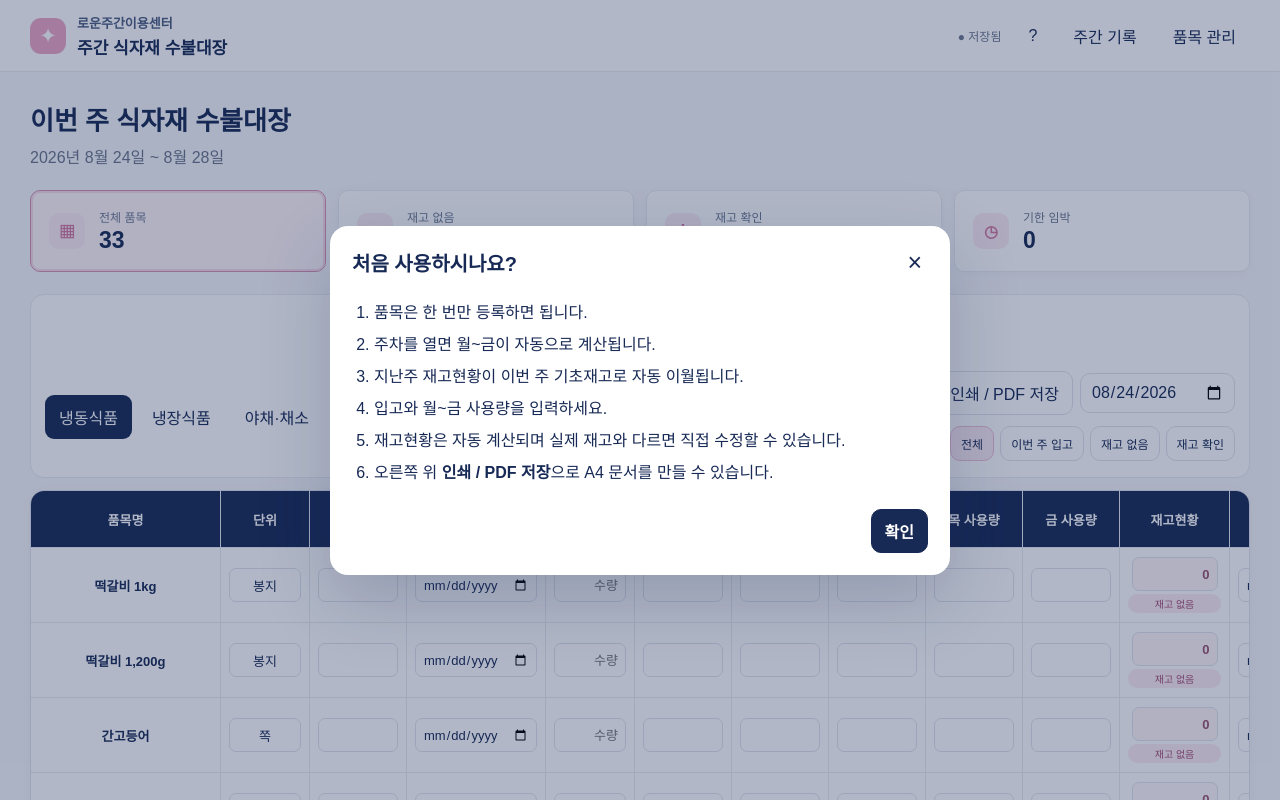
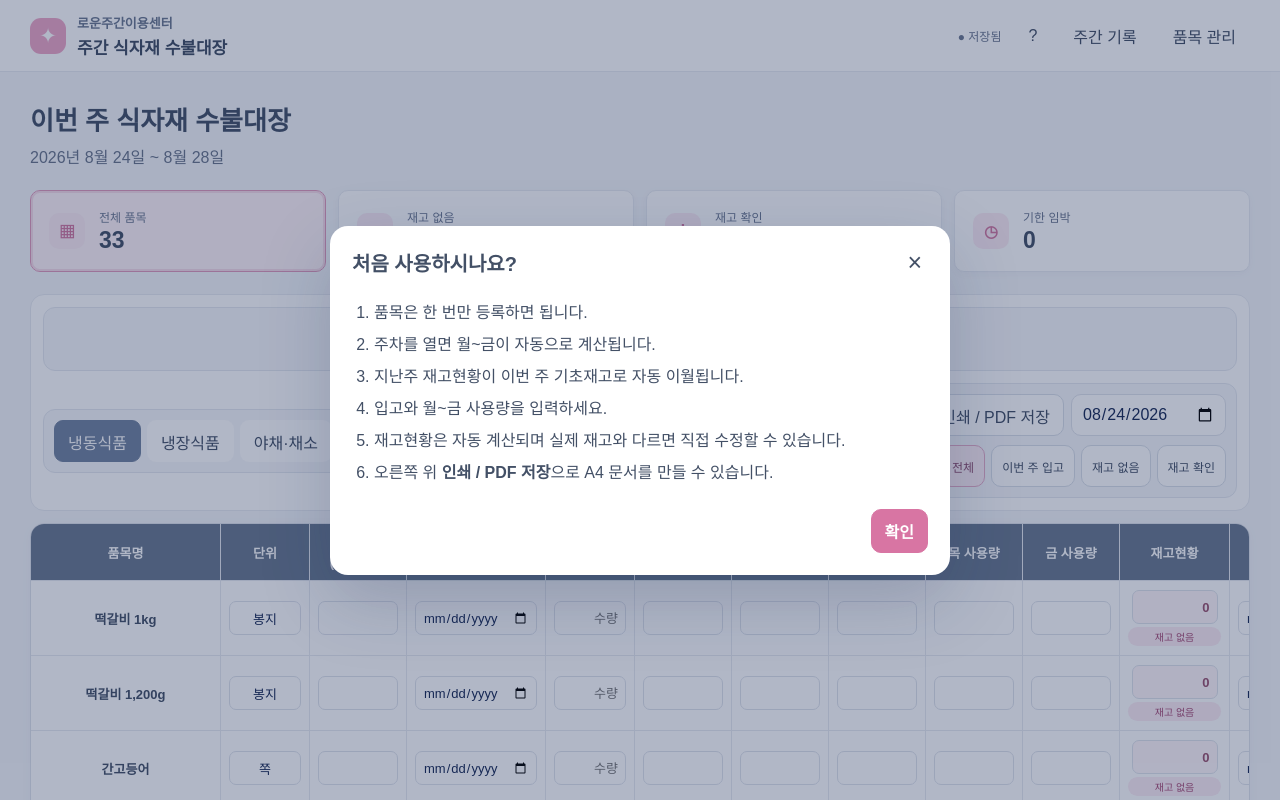
Before and after one commit to vhthdvhthd-lab/meal-check, a React (Vite) app: page / in a window 1280 px wide. Shown: the top 800 px of the page. Built offline with nearby package versions, Linux system fonts and the light colour scheme.

Commit message:
Add files via upload

```diff
--- a/src/main.jsx
+++ b/src/main.jsx
@@ -260,8 +260,8 @@ function App(){
       <section className="title-row">
         <div><h1>이번 주 식자재 수불대장</h1><div className="range">{fmtRange(week)}</div><div className="print-category">{category}</div></div>
         <section className="print-approval" aria-label="결재란">
-          <div className="approval-title">결<br/>재</div>
-          {['담당','팀장','국장','센터장'].map(role=><div className="approval-cell" key={role}><span>{role}</span><i></i></div>)}
+          <div className="approval-title">결<br/><br/>재</div>
+          {['담 당','팀 장','국 장','센 터 장'].map(role=><div className="approval-cell" key={role}><span>{role}</span><i></i></div>)}
         </section>
       </section>
 
--- a/src/styles.css
+++ b/src/styles.css
@@ -161,3 +161,40 @@
 @media print{
   .control-panel{display:none!important}
 }
+
+/* Softer, more consistent screen palette */
+body{color:#435066;background:#f5f7fa}
+button{color:#435066;border-color:#d9dfe8}
+.brand-name{color:#6b7890}.brand-sub{color:#3f4d63}
+.primary{background:#d875a3!important;color:#fff!important;border-color:#d875a3!important}
+.tabs .active{background:#71839f!important;color:#fff!important;border-color:#71839f!important}
+.main-actions .today{background:#71839f!important;color:#fff!important;border-color:#71839f!important}
+.inventory thead th,.inventory thead .sticky-col{background:#69798f;color:#fff}
+.control-panel{grid-template-columns:max-content minmax(560px,1fr) max-content;background:#fff;padding:12px;gap:12px;align-items:stretch}
+.control-panel>.tabs,.control-panel>.main-actions,.right-controls{background:#f7f8fb;border:1px solid #e4e8ef;border-radius:12px;padding:10px}
+.control-panel>.main-actions{flex-wrap:nowrap;align-items:center}
+.control-panel button,.control-panel input{height:42px;white-space:nowrap}
+.right-controls{align-items:stretch}
+.utility-actions,.right-controls .filters{justify-content:flex-end}
+.summary-card.summary-active{border-color:#e09abb;background:#fff4f8;box-shadow:0 0 0 2px #f7dce8 inset}
+.active-filter{background:#fff0f6!important;border-color:#e7aec8!important;color:#8d4c6c!important}
+
+@media(max-width:1400px){
+  .control-panel{grid-template-columns:1fr 1fr}
+  .control-panel>.main-actions{flex-wrap:wrap}
+}
+
+@media print{
+  @page{size:A4 landscape;margin:7mm 7mm 9mm 16mm}
+  html,body,.app{height:auto!important;min-height:0!important;margin:0!important;padding:0!important;overflow:visible!important}
+  .container{height:auto!important;min-height:0!important;padding:0!important;margin:0!important}
+  .title-row{min-height:88px!important;padding-right:0!important;position:relative!important;break-inside:avoid!important;page-break-inside:avoid!important}
+  .title-row:before{position:absolute!important;left:0!important;right:0!important;top:5px!important;width:100%!important;text-align:center!important;margin:0!important;font-size:22px!important}
+  .title-row>div:first-child{width:100%!important;padding-top:39px!important}
+  .range,.print-category{text-align:left!important}
+  .print-approval{right:0!important;top:0!important;height:82px!important}
+  .approval-title{line-height:1!important}
+  .approval-cell span{letter-spacing:.08em!important;white-space:pre!important}
+  .table-wrap,.inventory,.print-logo{break-after:avoid!important;page-break-after:avoid!important}
+  .print-logo{margin-top:5px!important;break-inside:avoid!important;page-break-inside:avoid!important}
+}
```
